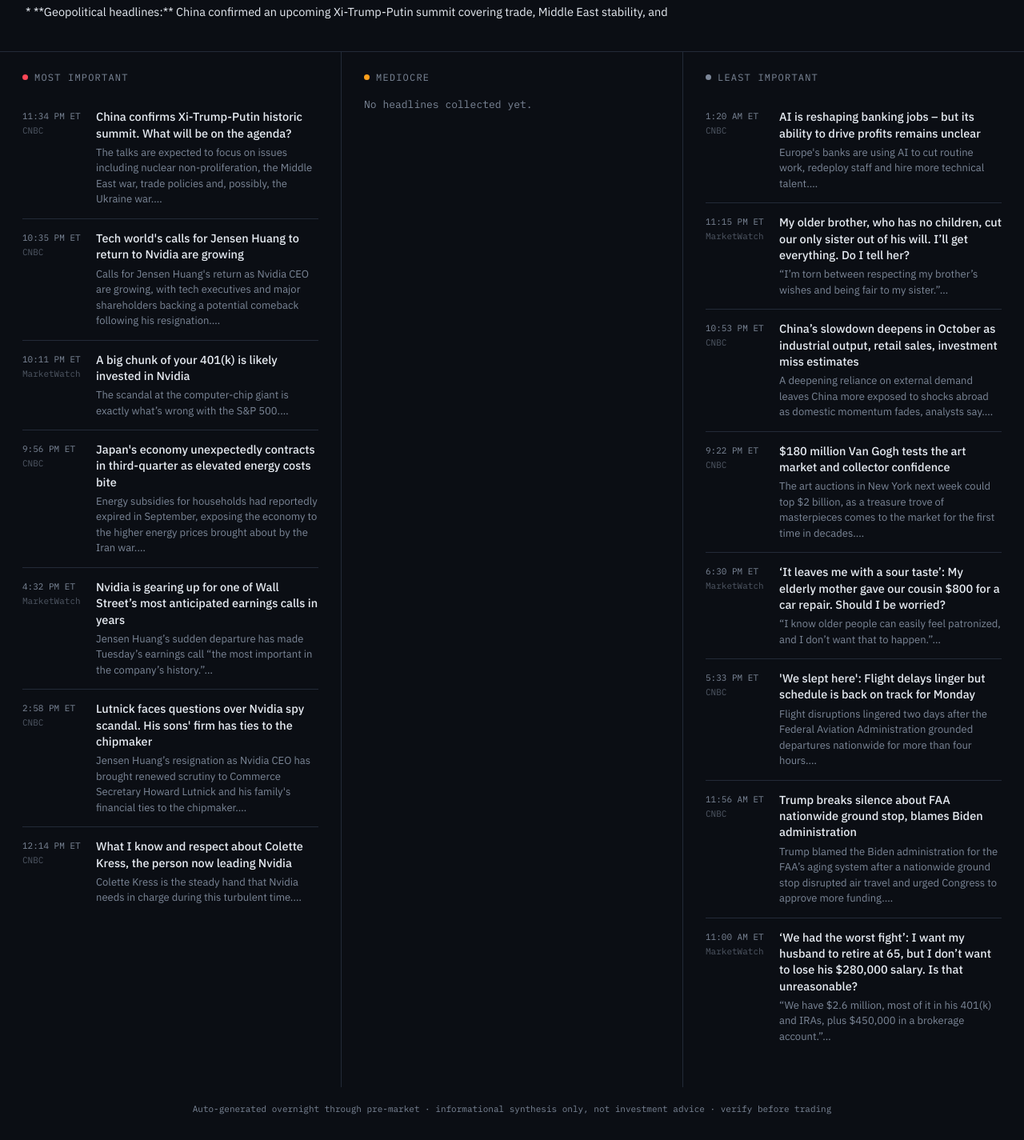
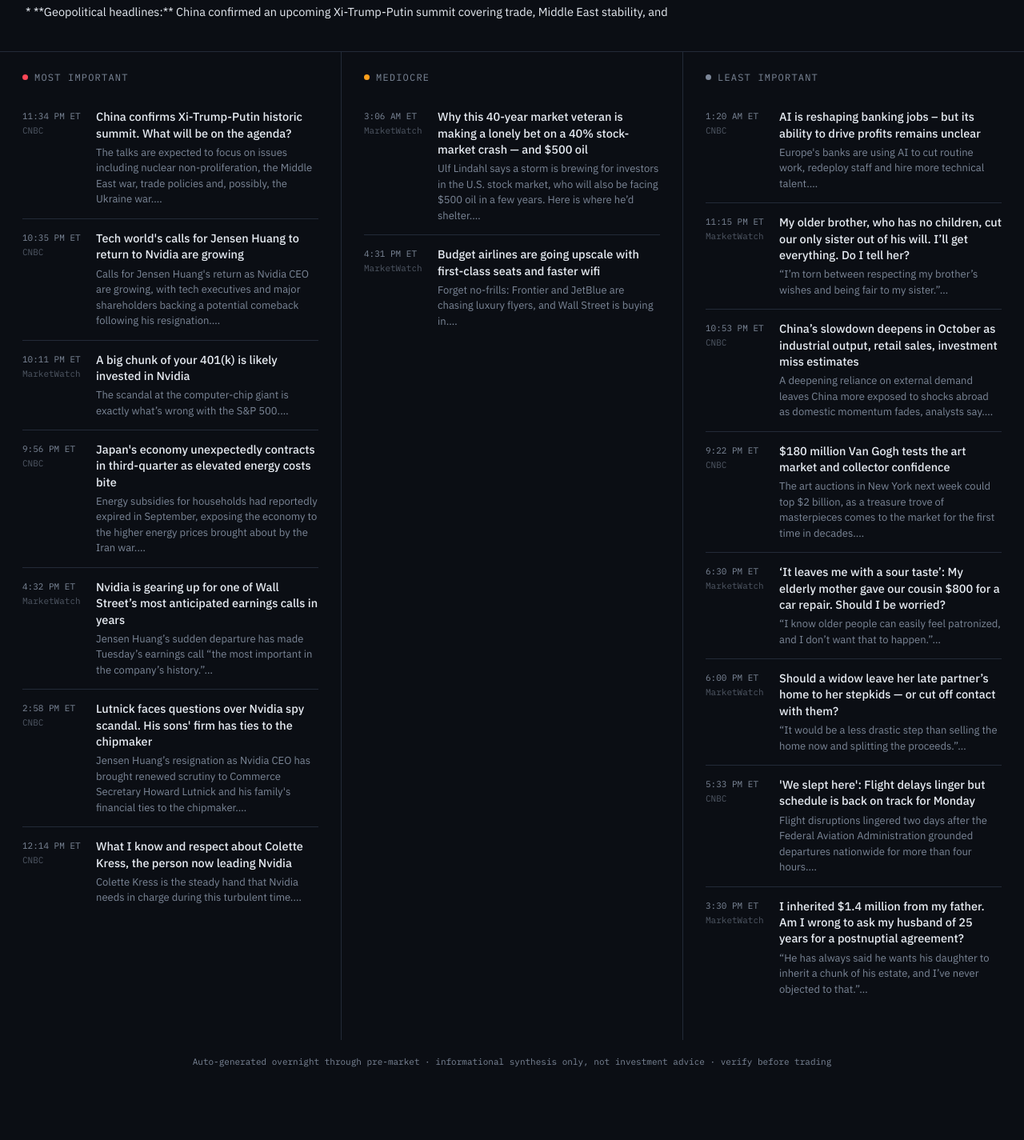
Before and after one commit to hassanjkhan24/morning-brief, a plain HTML site: page docs/index.html in a window 1280 px wide. Shown: the part 405-1830 px from the top of the page at 80% size. After the commit the page ends 1771 px from the top, so only its background shows below. Drawn offline with Linux system fonts and the light colour scheme.

Commit message:
Update brief 2026-11-16 08:14 UTC

```diff
--- a/docs/index.html
+++ b/docs/index.html
@@ -207,7 +207,7 @@
       <h1>Today's Setup</h1>
 
     </div>
-    <p class="generated">Generated Monday, November 16 &middot; 2:29 AM ET</p>
+    <p class="generated">Generated Monday, November 16 &middot; 3:14 AM ET</p>
   </header>
 
 
@@ -286,7 +286,22 @@
 
     <section>
       <p class="source-label"><span class="dot dot-medium"></span>Mediocre</p>
-      <p class="empty">No headlines collected yet.</p>
+
+        <a class="item" href="https://www.marketwatch.com/story/why-this-40-year-market-veteran-is-making-a-lonely-bet-on-a-40-stock-market-crash-and-500-oil-c62aefdb?mod=mw_rss_topstories" target="_blank" rel="noopener">
+          <div class="item-time">3:06 AM ET<span class="item-source">MarketWatch</span></div>
+          <div class="item-body">
+            <p class="item-title">Why this 40-year market veteran is making a lonely bet on a 40% stock-market crash — and $500 oil</p>
+            <p class="item-summary">Ulf Lindahl says a storm is brewing for investors in the U.S. stock market, who will also be facing $500 oil in a few years. Here is where he’d shelter.&hellip;</p>
+          </div>
+        </a>
+
+        <a class="item" href="https://www.marketwatch.com/story/budget-airlines-are-going-upscale-with-first-class-seats-and-faster-wifi-999868ab?mod=mw_rss_topstories" target="_blank" rel="noopener">
+          <div class="item-time">4:31 PM ET<span class="item-source">MarketWatch</span></div>
+          <div class="item-body">
+            <p class="item-title">Budget airlines are going upscale with first-class seats and faster wifi</p>
+            <p class="item-summary">Forget no-frills: Frontier and JetBlue are chasing luxury flyers, and Wall Street is buying in.&hellip;</p>
+          </div>
+        </a>
     </section>
 
     <section>
@@ -332,6 +347,14 @@
           </div>
         </a>
 
+        <a class="item" href="https://www.marketwatch.com/story/she-can-always-change-her-mind-should-a-widow-leave-the-family-home-to-her-stepchildren-649b06af?mod=mw_rss_topstories" target="_blank" rel="noopener">
+          <div class="item-time">6:00 PM ET<span class="item-source">MarketWatch</span></div>
+          <div class="item-body">
+            <p class="item-title">Should a widow leave her late partner’s home to her stepkids — or cut off contact with them?</p>
+            <p class="item-summary">“It would be a less drastic step than selling the home now and splitting the proceeds.”&hellip;</p>
+          </div>
+        </a>
+
         <a class="item" href="https://www.cnbc.com/2026/11/15/flight-delays-ground-faa-stop.html" target="_blank" rel="noopener">
           <div class="item-time">5:33 PM ET<span class="item-source">CNBC</span></div>
           <div class="item-body">
@@ -340,19 +363,11 @@
           </div>
         </a>
 
-        <a class="item" href="https://www.cnbc.com/2026/11/15/trump-breaks-silence-on-faa-nationwide-ground-stop-blames-biden-.html" target="_blank" rel="noopener">
-          <div class="item-time">11:56 AM ET<span class="item-source">CNBC</span></div>
+        <a class="item" href="https://www.marketwatch.com/story/i-inherited-1-4-million-from-my-father-am-i-wrong-to-ask-my-husband-of-25-years-for-a-postnuptial-agreement-b739c51d?mod=mw_rss_topstories" target="_blank" rel="noopener">
+          <div class="item-time">3:30 PM ET<span class="item-source">MarketWatch</span></div>
           <div class="item-body">
-            <p class="item-title">Trump breaks silence about FAA nationwide ground stop, blames Biden administration</p>
-            <p class="item-summary">Trump blamed the Biden administration for the FAA’s aging system after a nationwide ground stop disrupted air travel and urged Congress to approve more funding.&hellip;</p>
-          </div>
-        </a>
-
-        <a class="item" href="https://www.marketwatch.com/story/we-had-the-worst-fight-weve-ever-had-i-want-my-husband-to-retire-at-65-but-i-dont-want-to-lose-his-280-000-salary-48511469?mod=mw_rss_topstories" target="_blank" rel="noopener">
-          <div class="item-time">11:00 AM ET<span class="item-source">MarketWatch</span></div>
-          <div class="item-body">
-            <p class="item-title">‘We had the worst fight’: I want my husband to retire at 65, but I don’t want to lose his $280,000 salary. Is that unreasonable?</p>
-            <p class="item-summary">“We have $2.6 million, most of it in his 401(k) and IRAs, plus $450,000 in a brokerage account.”&hellip;</p>
+            <p class="item-title">I inherited $1.4 million from my father. Am I wrong to ask my husband of 25 years for a postnuptial agreement?</p>
+            <p class="item-summary">“He has always said he wants his daughter to inherit a chunk of his estate, and I’ve never objected to that.”&hellip;</p>
           </div>
         </a>
     </section>
```
Also changed, not shown: data/headline_log.json (+35 -0 lines).
